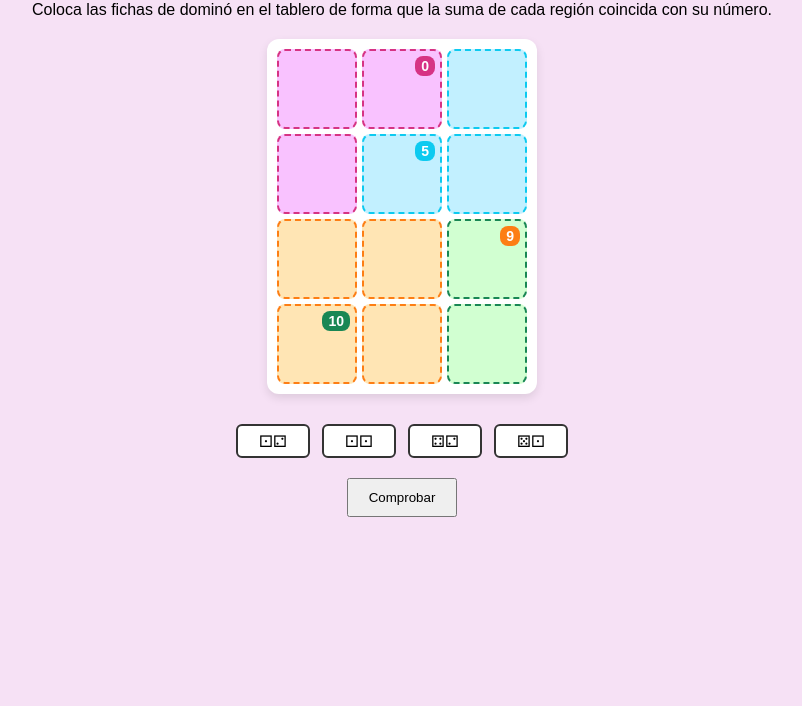
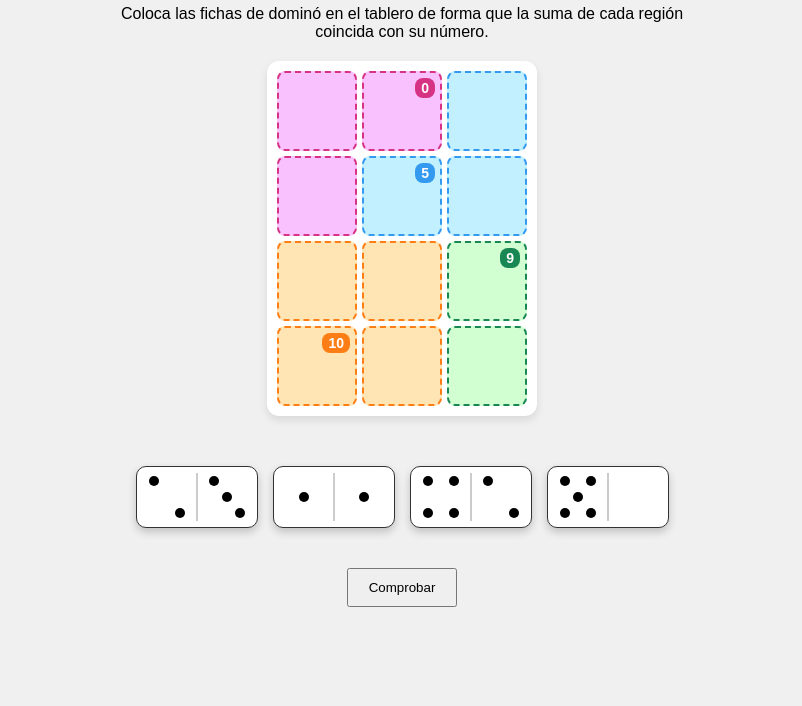
Before and after one commit to Marckycat/MiWeb, a plain HTML site: page PipsGame.html in a window 1280 px wide. Shown: the part 94-800 px from the top of the page, without its empty margins (238-1040 px from the left). Drawn offline with Linux system fonts and the light colour scheme.

Commit message:
Agregacion del estilo de las fichas de domino

```diff
--- a/PipsGame.html
+++ b/PipsGame.html
@@ -1,153 +1,93 @@
 <!DOCTYPE html>
 <html lang="es">
 <head>
-<meta charset="UTF-8">
-<title>Pips — Juego Local</title>
-<style>
-  body {
-    font-family: Arial, sans-serif;
-    text-align: center;
-    background: #f6e1f5;
-    margin: 0;
-    padding: 20px;
-  }
-  h1 { margin-bottom: 10px; }
-
-  .board {
-    display: grid;
-    grid-template-columns: repeat(3, 80px);
-    grid-template-rows: repeat(4, 80px);
-    gap: 5px;
-    margin: 20px auto;
-    width: max-content;
-    background: #fff;
-    padding: 10px;
-    border-radius: 12px;
-    box-shadow: 0 4px 10px rgba(0,0,0,0.1);
-  }
-  .cell {
-    border: 2px dashed #ccc;
-    border-radius: 8px;
-    background: #fafafa;
-    position: relative;
-  }
-  .region-label {
-    position: absolute;
-    top: 5px;
-    right: 5px;
-    font-size: 14px;
-    font-weight: bold;
-    color: white;
-    padding: 2px 6px;
-    border-radius: 8px;
-  }
-
-  /* Colores de regiones */
-  .region0 { background: #f9c2ff; border-color: #d63384; }
-  .region1 { background: #c2f0ff; border-color: #0dcaf0; }
-  .region2 { background: #ffe5b4; border-color: #fd7e14; }
-  .region3 { background: #d1ffd1; border-color: #198754; }
-
-  .dominoes {
-    display: flex;
-    justify-content: center;
-    gap: 12px;
-    margin-top: 30px;
-    flex-wrap: wrap;
-  }
-  .domino {
-    width: 70px;
-    height: 30px;
-    background: white;
-    border: 2px solid #333;
-    border-radius: 6px;
-    display: flex;
-    align-items: center;
-    justify-content: space-around;
-    cursor: grab;
-    user-select: none;
-  }
-  .pip {
-    width: 8px; height: 8px;
-    background: black;
-    border-radius: 50%;
-  }
-</style>
+  <meta charset="UTF-8">
+  <title>Pips — Juego Local</title>
+  <link rel="stylesheet" href="styles/stylePips.css">
 </head>
 <body>
   <h1>🎲 Pips</h1>
   <p>Coloca las fichas de dominó en el tablero de forma que la suma de cada región coincida con su número.</p>
 
   <div class="board" id="board">
-    <!-- Regiones del tablero (ejemplo simplificado con 4 regiones) -->
     <div class="cell region0" data-region="0"></div>
-    <div class="cell region0" data-region="0"><div class="region-label" style="background:#d63384;">0</div></div>
+    <div class="cell region0" data-region="0">
+      <div class="region-label" style="background:#d63384;">0</div>
+    </div>
     <div class="cell region1" data-region="1"></div>
 
     <div class="cell region0" data-region="0"></div>
-    <div class="cell region1" data-region="1"><div class="region-label" style="background:#0dcaf0;">5</div></div>
+    <div class="cell region1" data-region="1">
+      <div class="region-label" style="background:#339af0;">5</div>
+    </div>
     <div class="cell region1" data-region="1"></div>
 
     <div class="cell region2" data-region="2"></div>
     <div class="cell region2" data-region="2"></div>
-    <div class="cell region3" data-region="3"><div class="region-label" style="background:#fd7e14;">9</div></div>
+    <div class="cell region3" data-region="3">
+      <div class="region-label" style="background:#198754;">9</div>
+    </div>
 
-    <div class="cell region2" data-region="2"><div class="region-label" style="background:#198754;">10</div></div>
+    <div class="cell region2" data-region="2">
+      <div class="region-label" style="background:#fd7e14;">10</div>
+    </div>
     <div class="cell region2" data-region="2"></div>
     <div class="cell region3" data-region="3"></div>
   </div>
 
   <div class="dominoes" id="dominoes">
-    <!-- Ejemplo de fichas -->
+
     <div class="domino" draggable="true" data-value="2,3">
-      <span>⚀⚁</span>
+        <div class="half">
+            <span class="pip pos-1"></span>
+            <span class="pip pos-7"></span>
+        </div>
+        <div class="half">
+            <span class="pip pos-1"></span>
+            <span class="pip pos-4"></span>
+            <span class="pip pos-7"></span>
+        </div>
     </div>
+
     <div class="domino" draggable="true" data-value="1,1">
-      <span>⚀⚀</span>
+        <div class="half">
+            <span class="pip pos-4"></span>
+        </div>
+        <div class="half">
+            <span class="pip pos-4"></span>
+        </div>
     </div>
+
     <div class="domino" draggable="true" data-value="4,2">
-      <span>⚃⚁</span>
+        <div class="half">
+            <span class="pip pos-1"></span>
+            <span class="pip pos-3"></span>
+            <span class="pip pos-5"></span>
+            <span class="pip pos-7"></span>
+        </div>
+        <div class="half">
+            <span class="pip pos-1"></span>
+            <span class="pip pos-7"></span>
+        </div>
     </div>
+
     <div class="domino" draggable="true" data-value="5,0">
-      <span>⚄⚀</span>
+        <div class="half">
+            <span class="pip pos-1"></span>
+            <span class="pip pos-3"></span>
+            <span class="pip pos-4"></span>
+            <span class="pip pos-5"></span>
+            <span class="pip pos-7"></span>
+        </div>
+        <div class="half">
+            </div>
     </div>
   </div>
 
-  <button onclick="checkSolution()" style="margin-top:20px;padding:10px 20px;">Comprobar</button>
+  <button id="checkBtn" style="margin-top:20px;padding:10px 20px;">Comprobar</button>
   <p id="status"></p>
+  <p id="regionSums" class="region-sums"></p>
 
-<script>
-const dominoes = document.querySelectorAll('.domino');
-const cells = document.querySelectorAll('.cell');
-let placed = {};
-
-dominoes.forEach(domino => {
-  domino.addEventListener('dragstart', e => {
-    e.dataTransfer.setData("text/plain", domino.dataset.value);
-    e.dataTransfer.setData("dominoId", domino.innerHTML);
-  });
-});
-
-cells.forEach(cell => {
-  cell.addEventListener('dragover', e => e.preventDefault());
-  cell.addEventListener('drop', e => {
-    e.preventDefault();
-    const value = e.dataTransfer.getData("text/plain");
-    if(cell.childElementCount === 0){ // no sobrescribir label
-      cell.textContent = value.replace(",","+");
-      placed[cell.dataset.region] = (placed[cell.dataset.region]||0) + value.split(",").map(Number).reduce((a,b)=>a+b,0);
-    }
-  });
-});
-
-function checkSolution(){
-  const goals = {0:0,1:5,2:10,3:9};
-  let ok=true;
-  for(const r in goals){
-    if((placed[r]||0)!==goals[r]) ok=false;
-  }
-  document.getElementById("status").textContent = ok?"✅ ¡Correcto!":"❌ Revisa tu solución";
-}
-</script>
+  <script src="scripts/scriptPips.js"></script>
 </body>
 </html>
--- a/scripts/app.js
+++ /dev/null
@@ -1,3 +0,0 @@
-function mostrarMensaje() {
-    alert("¡Hola! Has hecho clic en el botón 🚀");
-}
--- /dev/null
+++ b/scripts/scriptPips.js
@@ -0,0 +1,89 @@
+const dominoes = document.querySelectorAll('.domino');
+const cells = document.querySelectorAll('.cell');
+const dominoesTray = document.getElementById('dominoes');
+const checkBtn = document.getElementById('checkBtn');
+
+let placed = {};
+let cellDomino = {};
+
+dominoes.forEach((domino, index) => {
+    domino.addEventListener('dragstart', e => {
+        e.dataTransfer.setData("text/plain", domino.dataset.value);
+        e.dataTransfer.setData("dominoIndex", index);
+    });
+});
+
+cells.forEach((cell, idx) => {
+    cell.addEventListener('dragover', e => {
+        if(!cell.classList.contains('has-domino')&& cell.querySelector('.region-label') === null){
+            e.preventDefault();
+        }
+    });
+
+    cell.addEventListener('drop', e => {
+        e.preventDefault();
+        if(cell.classList.contains('has-domino'))return;
+        const value = e.dataTransfer.getData("text/plain");
+        const dominoIndex = e.dataTransfer.getData("dominoIndex");
+
+        //Mostrar ficha en la celda
+        cell.textContent = value;
+        cell.classList.add('has-domino');
+
+        //Guardar el registro
+        cellDomino[idx] = value;
+
+        //Oculatar ficha de la bandeja
+        dominoes[dominoIndex].style.visibility = "hidden";
+
+        UpdateSums();
+    });
+
+    //Quitar ficha al hacer click
+    cell.addEventListener('click', () => {
+        if(cell.classList.contains('has-domino')){
+            const value = cellDomino[idx];
+            const dominoIndex = Array.from(dominoes).findIndex(
+                d => d.dataset.value === value && d.style.visibility === "hidden"
+            );
+            if(dominoIndex >= 0) {
+                dominoes[dominoIndex].style.visibility = "visible";
+                dominoesTray.appendChild(dominoes[dominoIndex]);
+            }
+            cell.textContent = "";
+            cell.classList.remove('has-domino');
+            delete cellDomino[idx];
+            UpdateSums();
+        }
+    });
+});
+
+//Actualizar las sumas de cada region
+function UpdateSums(){
+    placed = {};
+    cell.forEach((cell, idx) => {
+        if(cell.classList.contains('has-domino')){
+            const region = cell.dataset.region;
+            const value = cellDomino[idx].split(",").map(Number).reduce((a,b) => a+b, 0);
+            placed[region] = (placed[region] || 0) + value;
+        }
+    });
+
+    const goals = {0:0, 1:5, 2:10, 3:9};
+    let txt = "Sumas actuales: ";
+    for(const r in goals){
+        txt += `Región ${r}: ${placed[r] || 0} / Objetivo: ${goals[r]} &nbsp; `;
+    }
+    document.getElementById("regionSums").innerHTML = txt;
+}
+
+//Comprobar la solucion
+function checkSolution(){
+    const goals = { 0:0, 1:5, 2:10, 3:9};
+    let ok = true;
+    for(const r in goals){
+        if((placed[r] || 0) !== goals[r]) ok = false;
+    }
+    document.getElementById("status").textContent = ok ? "✅ ¡Correcto!" : "❌ Revisa tu solución";
+}
+checkBtn.addEventListener('click', checkSolution);
--- /dev/null
+++ b/styles/stylePips.css
@@ -0,0 +1,125 @@
+body {
+    font-family: Arial, sans-serif;
+    text-align: center;
+    background: #f0f0f0;
+    margin: 0;
+    padding: 20px;
+}
+
+h1 {
+    margin-bottom: 20px;
+    color: #333;
+}
+
+p {
+    max-width: 600px;
+    margin: 0 auto 20px auto;
+}
+/*Estilo de tablero*/
+.board {
+    display: grid;
+    grid-template-columns: repeat(3, 80px);
+    grid-template-rows: repeat(4, 80px);
+    gap: 5px;
+    margin: 20px auto;
+    width: max-content;
+    background: #fff;
+    padding: 10px;
+    border-radius: 12px;
+    box-shadow: 0 4px 8px rgba(0,0,0,0.1);
+}
+
+.cell {
+    border: 2px dashed #ccc;
+    border-radius: 8px;
+    background: #fafafa;
+    position: relative;
+}
+
+.region-label {
+    position: absolute;
+    top: 5px;
+    right: 5px;
+    font-size: 14px;
+    font-weight: bold;
+    color: white;
+    padding: 2px 6px;
+    border-radius: 8px;
+    -webkit-user-select: none;
+    -ms-user-select: none;
+    user-select: none;
+}
+
+/*Colores de regiones*/
+.region0 {background: #f9c2ff; border-color: #d63384;}
+.region1 {background: #c2f0ff; border-color: #339af0;}
+.region2 {background: #ffe5b4; border-color: #fd7e14;}
+.region3 {background: #d1ffd1; border-color: #198754;}
+
+.dominoes {
+    display: flex;
+    justify-content: center;
+    gap: 15px;
+    margin-top: 30px;
+    flex-wrap: wrap;
+    padding: 20px;
+}
+
+.domino {
+    width: 120px;
+    height: 60px;
+    border: 1px solid #333;
+    border-radius: 10px;
+    display: flex;
+    background: white;
+    box-shadow: 0 4px 8px rgba(0,0,0,0.2);
+    position: relative;
+    cursor: grab;
+}
+
+/*Estilo para cuando se esta arrastrando una ficha*/
+.domino.dragging {
+    opacity: 0.5;
+    cursor: grabbing;
+}
+
+/*Linea divisora en el centro de la ficha*/
+.domino::before {
+    content: '';
+    position: absolute;
+    top: 10%;
+    left: 50%;
+    height: 80%;
+    width: 2px;
+    background-color: #ccc;
+    transform: translateX(-50%);
+}
+
+.half {
+    width: 50%;
+    height: 100%;
+    position: relative;
+    padding: 5px;
+    box-sizing: border-box;
+}
+
+.pip {
+    width: 10px;
+    height: 10px;
+    background: black;
+    border-radius: 50%;
+    position: absolute;
+}
+
+/* --- Columna Izquierda --- */
+.pos-1 { top: 15%; left: 20%; } /* Superior izquierda */
+.pos-2 { top: 50%; left: 20%; transform: translateY(-50%); } /* Media izquierda */
+.pos-3 { bottom: 15%; left: 20%; } /* Inferior izquierda */
+
+/* --- Columna Central --- */
+.pos-4 { top: 50%; left: 50%; transform: translate(-50%, -50%); } /* Centro */
+
+/* --- Columna Derecha --- */
+.pos-5 { top: 15%; right: 20%; } /* Superior derecha */
+.pos-6 { top: 50%; right: 20%; transform: translateY(-50%); } /* Media derecha */
+.pos-7 { bottom: 15%; right: 20%; } /* Inferior derecha */
```
